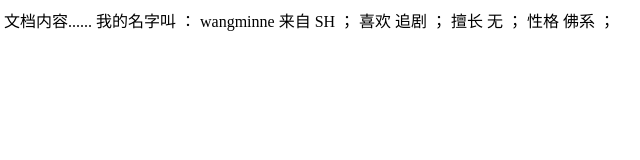
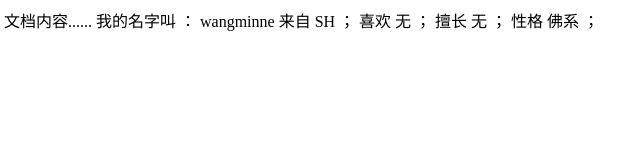
Before and after one commit to wangminne798/wangmn.github.io, a plain HTML site: page index.html in a window 1280 px wide. Shown: the full height of the page, 4-644 px from the left. Drawn offline with Linux system fonts and the light colour scheme.

Commit message:
Update index.html

```diff
--- a/index.html
+++ b/index.html
@@ -9,7 +9,7 @@
 文档内容......
 我的名字叫 ： wangminne
 来自 SH ；
-喜欢 追剧 ；
+喜欢 无 ；
 擅长 无 ；
 性格 佛系 ；
 
```
